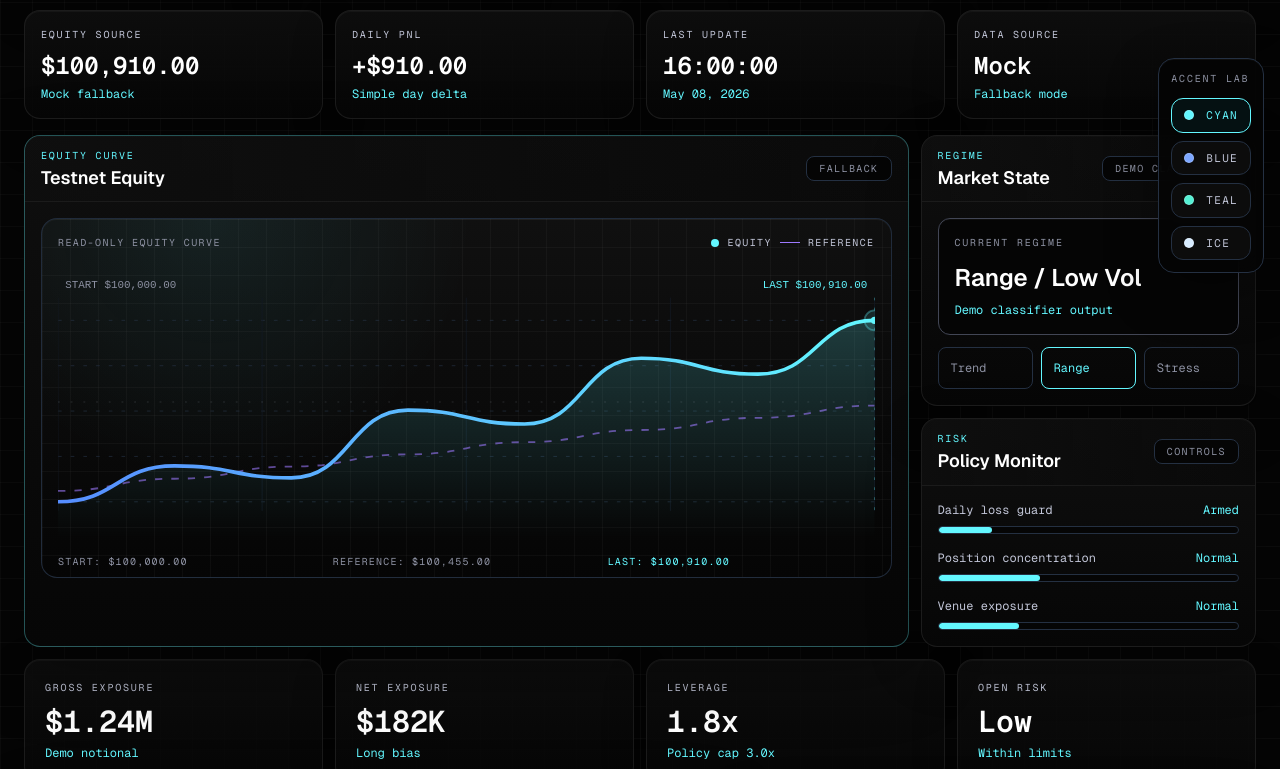
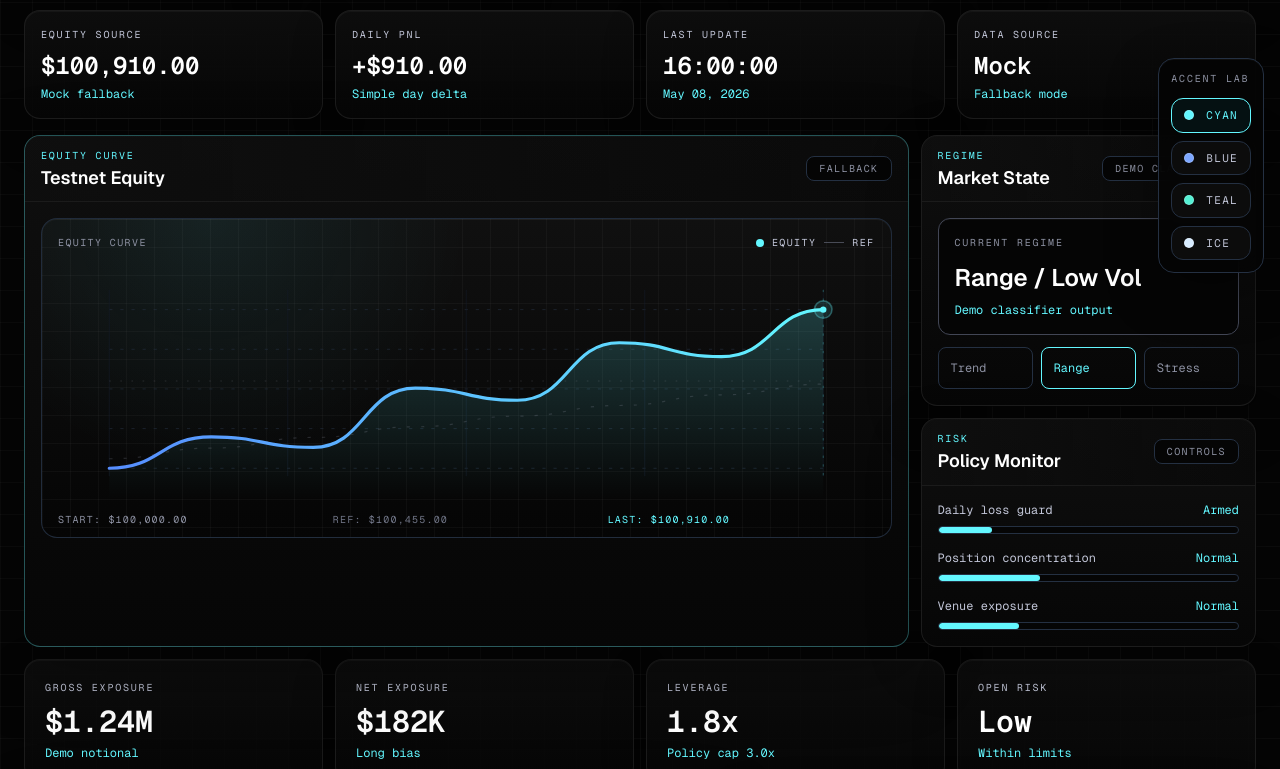
Before and after one commit to tomasgastaldi9-bit/landing-quant-page, a Next.js app: page /dashboard in a window 1280 px wide. Shown: the part 511-1280 px from the top of the page. Built offline with nearby package versions, Linux system fonts and the light colour scheme.

Commit message:
style(charts): reduce dashboard equity chart density

```diff
--- a/components/dashboard/dashboard-shell.tsx
+++ b/components/dashboard/dashboard-shell.tsx
@@ -301,11 +301,13 @@ function EquityChart({ points }: { points: EquitySnapshot["points"] }) {
 
   return (
     <TerminalChartFrame
-      className="h-[360px]"
+      className="h-[320px]"
       footer={
         <div className="grid gap-2 font-mono text-[10px] uppercase tracking-[0.12em] text-[#8c90a1] sm:grid-cols-3">
           <span>Start: {firstEquity ? formatCurrency(firstEquity) : "--"}</span>
-          <span>Reference: {midEquity ? formatCurrency(midEquity) : "--"}</span>
+          <span className="text-[#6f7485]">
+            Ref: {midEquity ? formatCurrency(midEquity) : "--"}
+          </span>
           <span className="text-[var(--accent-primary)]">
             Last: {lastEquity ? formatCurrency(lastEquity) : "--"}
           </span>
@@ -318,16 +320,16 @@ function EquityChart({ points }: { points: EquitySnapshot["points"] }) {
             Equity
           </span>
           <span className="inline-flex items-center gap-2">
-            <span className="h-px w-5 bg-[#9d79ff]" />
-            Reference
+            <span className="h-px w-5 bg-[#6f7485]/60" />
+            Ref
           </span>
         </>
       }
-      title="Read-only equity curve"
+      title="Equity curve"
     >
       <svg
         aria-label="Mock equity curve"
-        className="h-[280px] w-full"
+        className="h-[238px] w-full"
         role="img"
         viewBox="0 0 900 300"
       >
@@ -372,10 +374,10 @@ function EquityChart({ points }: { points: EquitySnapshot["points"] }) {
             <path
               d={chartPoints.baseline}
               fill="none"
-              stroke="#9d79ff"
-              strokeDasharray="8 10"
-              strokeOpacity="0.58"
-              strokeWidth="2"
+              stroke="#8c90a1"
+              strokeDasharray="4 14"
+              strokeOpacity="0.24"
+              strokeWidth="1.5"
             />
             <line
               x1="0"
@@ -422,19 +424,6 @@ function EquityChart({ points }: { points: EquitySnapshot["points"] }) {
                 />
               </>
             ) : null}
-            <text fill="#8c90a1" fontFamily="monospace" fontSize="12" x="8" y="24">
-              START {firstEquity ? formatCurrency(firstEquity) : "--"}
-            </text>
-            <text
-              fill="var(--accent-primary)"
-              fontFamily="monospace"
-              fontSize="12"
-              textAnchor="end"
-              x="892"
-              y="24"
-            >
-              LAST {lastEquity ? formatCurrency(lastEquity) : "--"}
-            </text>
           </>
         ) : (
           <text fill="#8c90a1" fontFamily="monospace" fontSize="14" x="352" y="156">
```
